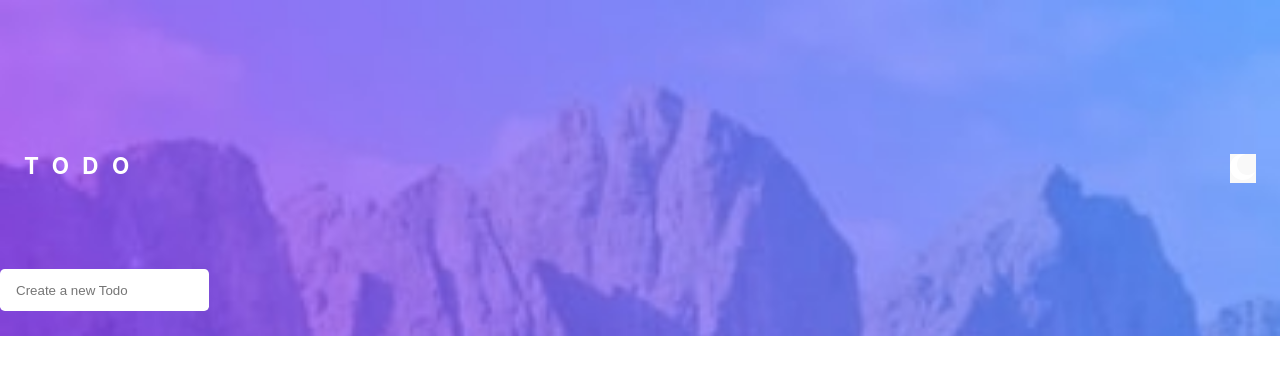
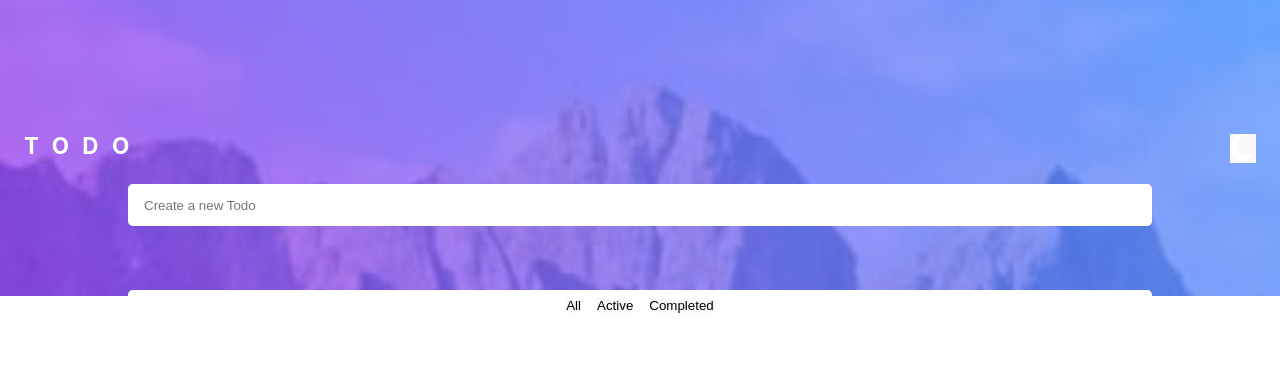
Before and after one commit to IdrisDY/TODO-App, a React (Vite) app: page / in a window 1280 px wide. Shown: the top 374 px of the page. Built offline with nearby package versions, Linux system fonts and the light colour scheme.

Commit message:
position list, closebtn,theme fix

```diff
--- a/src/App.css
+++ b/src/App.css
@@ -14,7 +14,7 @@ button{
 }
 .todo-top{
   background-repeat: no-repeat;
-height: 30vh;
+height: 25vh;
 background-size: cover;
 display: flex;
 justify-content: space-around;
@@ -29,7 +29,12 @@ flex-direction: column;
 
 }
 .todo-bottom{
+  position: relative;
   height: 70vh;
+  min-height: 100%;
+  display: flex;
+  flex-direction: column;
+  align-items: center;
 }
 .todo-top-toggle{
   display: flex;
@@ -53,16 +58,35 @@ width: 100%;
 
 }
 .todo-content{
-  position: absolute;
-
+  display: flex;
+  flex-direction: column;
+  border-radius: .3em;
 }
 .todo-main{
-  background:black;
+  display: flex;
+  padding: .5em 1em;
+  border-bottom:  1px solid hsl(236, 9%, 61%) ;
+  justify-content: space-between;
+}
+.checktodo{
+  display: flex;
+  gap: .5em;
+}
+.btnclose{
   color: white;
 }
 .todo-inp-container{
-  position: absolute;
-  top: 30%;
+position: absolute;
+top: -20%;
+display: flex;
+flex-direction: column;
+gap: 2em;
+width: 80%;
+}
+.todopart{
   display: flex;
-  justify-self: center;
+  justify-content: center;
+  gap: 1em;
+  padding: .5em 1em;
+  border-radius: .3em;
 }
--- a/src/Components/Todo.jsx
+++ b/src/Components/Todo.jsx
@@ -1,10 +1,21 @@
 import React from 'react'
-
-export const Todo = ({todo,theme}) => {
+import { useTheme } from 'styled-components'
+export const Todo = ({todo,dispatchButton,todoLength}) => {
+  const themes = useTheme()
+console.log(themes);
   return (
-    <div className = 'todo-main' style={{background:theme}}>
-      <input type='radio' />
+    <>
+    <div className = 'todo-main'>
+    <div className='checktodo'>
+    <input type='radio' />
 <p> {todo.name}</p>
     </div>
+<button className='btnclose' onClick={()=> dispatchButton({type:'DELETETODO',payload:{id:todo.id}})}>
+ <svg xmlns="http://www.w3.org/2000/svg" width="18" height="18"><path fill={themes.color} fill-rule="evenodd" d="M16.97 0l.708.707L9.546 8.84l8.132 8.132-.707.707-8.132-8.132-8.132 8.132L0 16.97l8.132-8.132L0 .707.707 0 8.84 8.132 16.971 0z"/></svg> </button>
+    </div>
+    <div>
+      <span>  {todoLength} items left</span>
+    </div>
+    </>
   )
 }
--- a/src/Components/createTodo.jsx
+++ b/src/Components/createTodo.jsx
@@ -49,6 +49,7 @@ dispatch({type:ACTION.ADDTODO , payload:{name:nom}})
 setNom('')
       }
 
+      console.log(todos.length)
 
   return (
    <div className='todo-inp-container'>
@@ -61,10 +62,16 @@ setNom('')
 </div>
    <div className='todo-content'>
     { todos.map(todo=>
-      < Todo  todo = {todo} dispatchButton={dispatch}/>)
+      < Todo key={todo.id} todo = {todo} dispatchButton={dispatch} todoLength= {todos.length}/>)
     }
 </div>
 
+    <div className='todopart'>
+      <button> All</button>
+      <button> Active</button>
+      <button> Completed</button>
+
+    </div>
     </div>
   )
 }
--- a/src/Components/mainTodo.jsx
+++ b/src/Components/mainTodo.jsx
@@ -1,12 +1,14 @@
 import React, { useState } from 'react'
 import styled,{ThemeProvider } from 'styled-components'
-import { lightTheme, darkTheme } from './themes'
+import { lightTheme, darkTheme, GlobalStyle } from './themes'
 import moon from '../assets/images/icon-moon.svg'
 import sun from '../assets/images/icon-sun.svg'
 import Todos from './createTodo'
 import { Todo } from './Todo'
 export const MainTodo = () => {
    const [theme, setTheme] = useState('light')
+   window.localStorage.setItem('theme', theme)
+   console.log(window.localStorage.getItem('theme'));
 
    const Styleddiv = styled.div`
       ${'' /* color:${props=>props.theme.color};
@@ -22,7 +24,7 @@ export const MainTodo = () => {
   return (
    <ThemeProvider theme={theme==='light'?lightTheme:darkTheme}>
 
-
+<GlobalStyle/>
     <div className='container' >
 
     <Topdiv className='todo-top'>
@@ -35,9 +37,9 @@ export const MainTodo = () => {
     </Topdiv>
 
 
-<Styleddiv className='todo-bottom'>
+<div className='todo-bottom'>
 <Todos  />
-</Styleddiv>
+</div>
 
 
     </div>
--- a/src/Components/themes.jsx
+++ b/src/Components/themes.jsx
@@ -4,10 +4,26 @@ import { createGlobalStyle } from 'styled-components'
 export const lightTheme = {
    color:'black',
    background:'white',
-   mobgimage:lightmobileimg
+   mobgimage:lightmobileimg,
+   todocontentbg:'white'
 }
 export const darkTheme = {
    color:'#fff',
-   background:'black',
-   mobgimage:darkmobilemg
+   background:' hsl(235, 21%, 11%)',
+   mobgimage:darkmobilemg,
+   todocontentbg:'hsl(235, 19%, 35%)'
+
 }
+export const GlobalStyle = createGlobalStyle`
+
+.todo-bottom{
+   color:${props=>props.theme.color};
+   background-color:${props=>props.theme.background};
+
+}
+.input-content,.inputodo,.todo-content,.todopart{
+   color:${props=>props.theme.color};
+   background-color:${props=>props.theme.todocontentbg};
+
+}
+`
```
